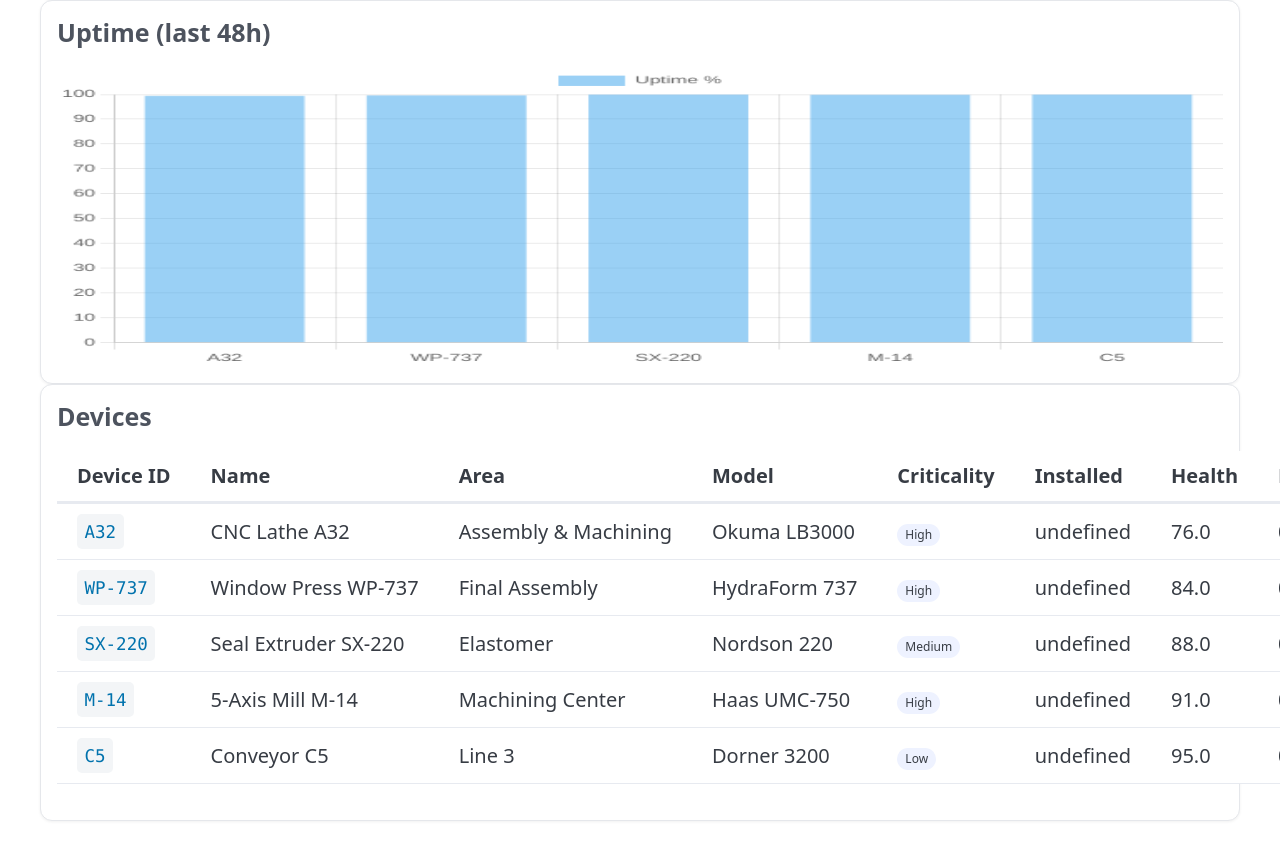
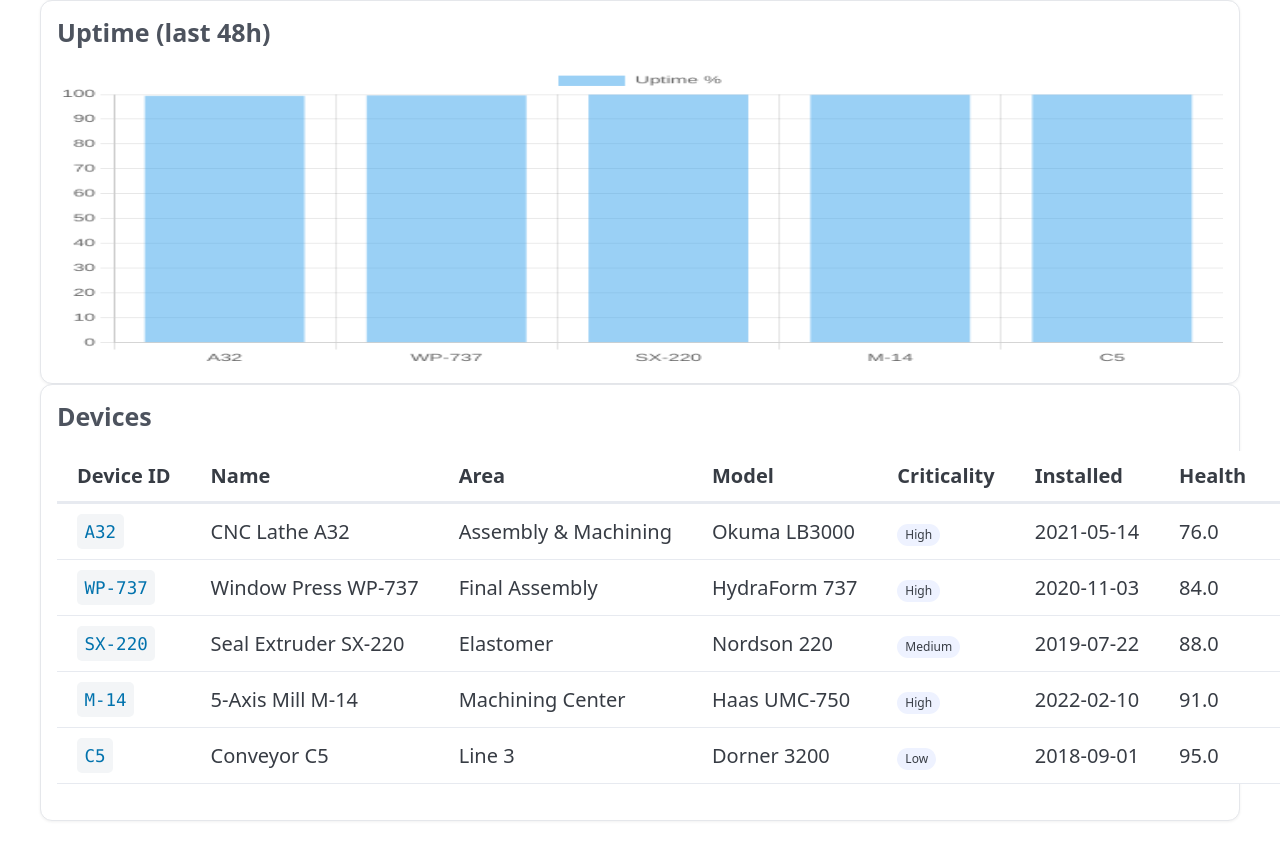
Before and after one commit to SFPermitCenter/zava-iot, a plain HTML site: page index.html in a window 1280 px wide. Shown: the part 518-1359 px from the top of the page. Drawn offline with nearby package versions, Linux system fonts and the light colour scheme.

Commit message:
Update index.html

```diff
--- a/index.html
+++ b/index.html
@@ -100,7 +100,7 @@
           <td>${d.area}</td>
           <td>${d.model}</td>
           <td><span class="tag">${d.criticality}</span></td>
-          <td>${d.installDate}</td>
+          <td>${d.installed}</td>
           <td>${(k.healthScoreLatest ?? '').toFixed ? k.healthScoreLatest.toFixed(1) : k.healthScoreLatest}</td>
           <td>${(k.failureProbLatest ?? '').toFixed ? k.failureProbLatest.toFixed(2) : k.failureProbLatest}</td>
           <td>${k.anomalies_48h ?? ''}</td>
```
